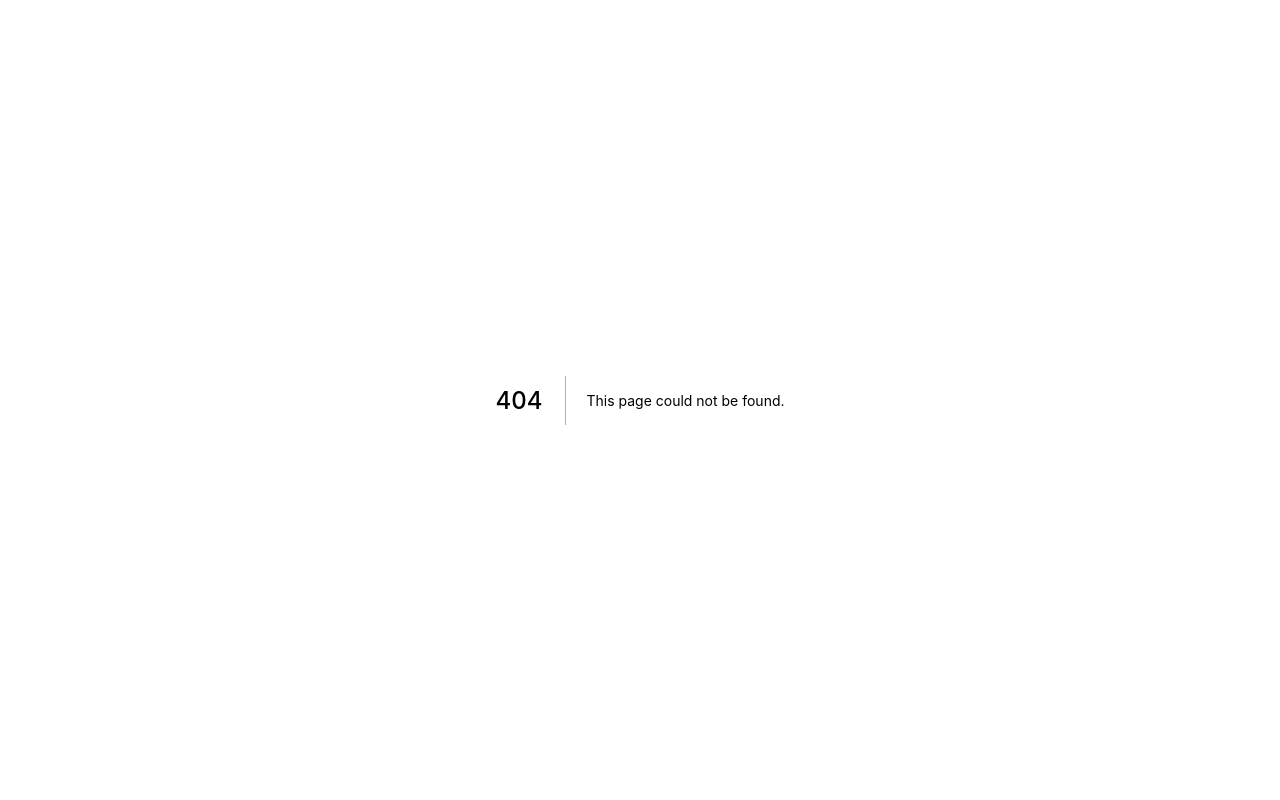
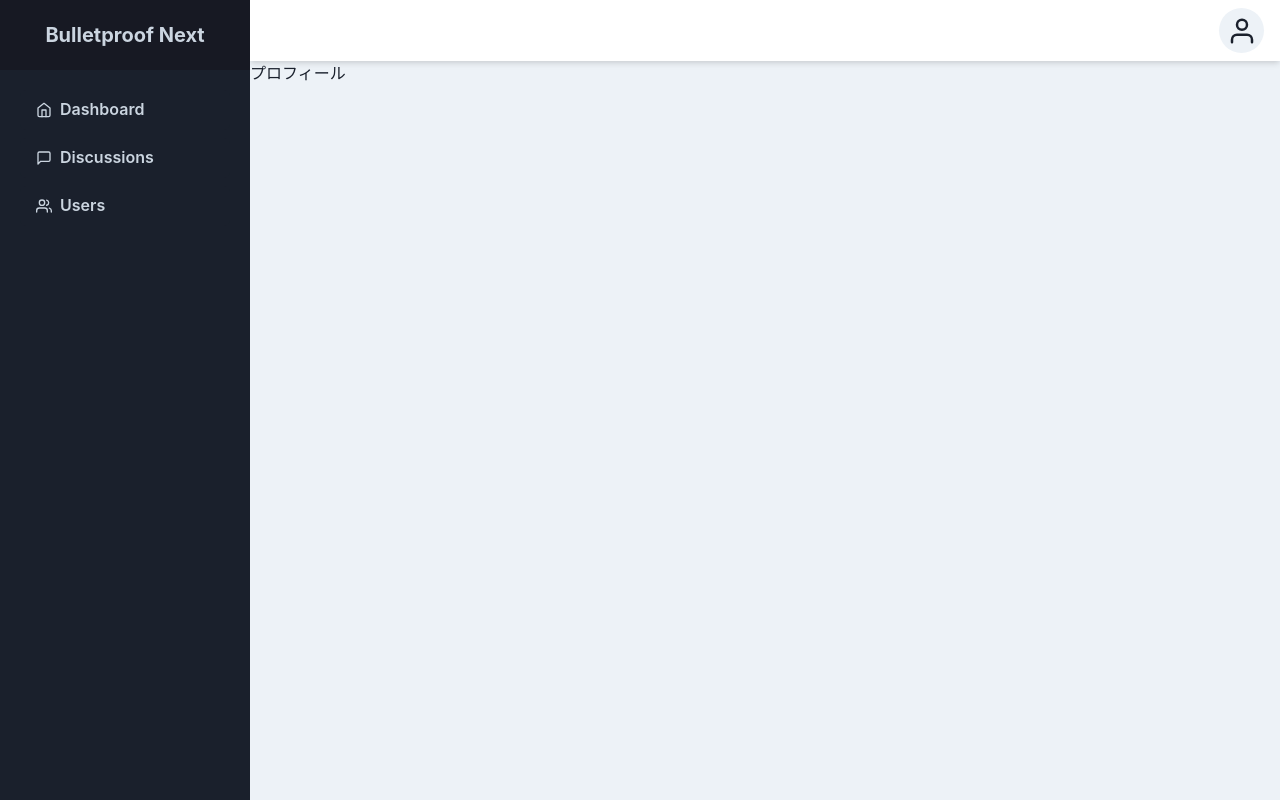
Before and after one commit to axis-sato/bulletproof-next, a Next.js app: page /app/profile in a window 1280 px wide. Before the commit this address had no page. Built offline with nearby package versions, Linux system fonts and the light colour scheme.

Commit message:
ユーザナビゲーションを実装

```diff
--- a/src/components/Layout/MainLayout.tsx
+++ b/src/components/Layout/MainLayout.tsx
@@ -15,6 +15,10 @@ import {
   useBoolean,
   Center,
   Spacer,
+  Menu,
+  MenuButton,
+  MenuItem,
+  MenuList,
 } from "@chakra-ui/react";
 import clsx from "clsx";
 import Head from "next/head";
@@ -31,6 +35,40 @@ import { FiUser } from "react-icons/fi";
 
 import { APP_NAME } from "@/constants/appName";
 import { pagesPath } from "@/lib/$path";
+
+const UserNavigation = () => {
+  const router = useRouter();
+  const userNavigation = [
+    {
+      name: "Your Profile",
+      onClick: () => router.push(pagesPath.app.profile.$url()),
+    },
+    {
+      name: "Log out",
+      onClick: () => console.log("ログアウト"),
+    },
+  ];
+  return (
+    <Menu>
+      <MenuButton
+        as={IconButton}
+        boxSize={"45px"}
+        fontSize={"30px"}
+        aria-label="Options"
+        icon={<FiUser />}
+        rounded={50}
+        bg="gray.100"
+      />
+      <MenuList>
+        {userNavigation.map((nav) => (
+          <MenuItem key={nav.name} onClick={nav.onClick}>
+            {nav.name}
+          </MenuItem>
+        ))}
+      </MenuList>
+    </Menu>
+  );
+};
 
 type HeaderProps = {
   onShowSidebar: () => void;
@@ -49,14 +87,7 @@ const Header = ({ showSidebarButton = true, onShowSidebar }: HeaderProps) => {
         />
       )}
       <Spacer />
-      <Box
-        as={FiUser}
-        cursor={"pointer"}
-        size="48px"
-        rounded={50}
-        bg="gray.100"
-        p="7px"
-      />
+      <UserNavigation />
     </Flex>
   );
 };
--- /dev/null
+++ b/src/features/profile/components/Profile.tsx
@@ -0,0 +1,7 @@
+import MainLayout from "@/components/Layout/MainLayout";
+
+const Profile = () => {
+  return <MainLayout title="プロフィール">プロフィール</MainLayout>;
+};
+
+export default Profile;
--- a/src/lib/$path.ts
+++ b/src/lib/$path.ts
@@ -4,6 +4,9 @@ export const pagesPath = {
   app: {
     discussions: {
       $url: (url?: { hash?: string }) => ({ pathname: '/app/discussions' as const, hash: url?.hash })
+    },
+    profile: {
+      $url: (url?: { hash?: string }) => ({ pathname: '/app/profile' as const, hash: url?.hash })
     },
     users: {
       $url: (url?: { hash?: string }) => ({ pathname: '/app/users' as const, hash: url?.hash })
--- /dev/null
+++ b/src/pages/app/profile.tsx
@@ -0,0 +1,7 @@
+import Profile from "@/features/profile/components/Profile";
+
+const profile = () => {
+  return <Profile />;
+};
+
+export default profile;
```
